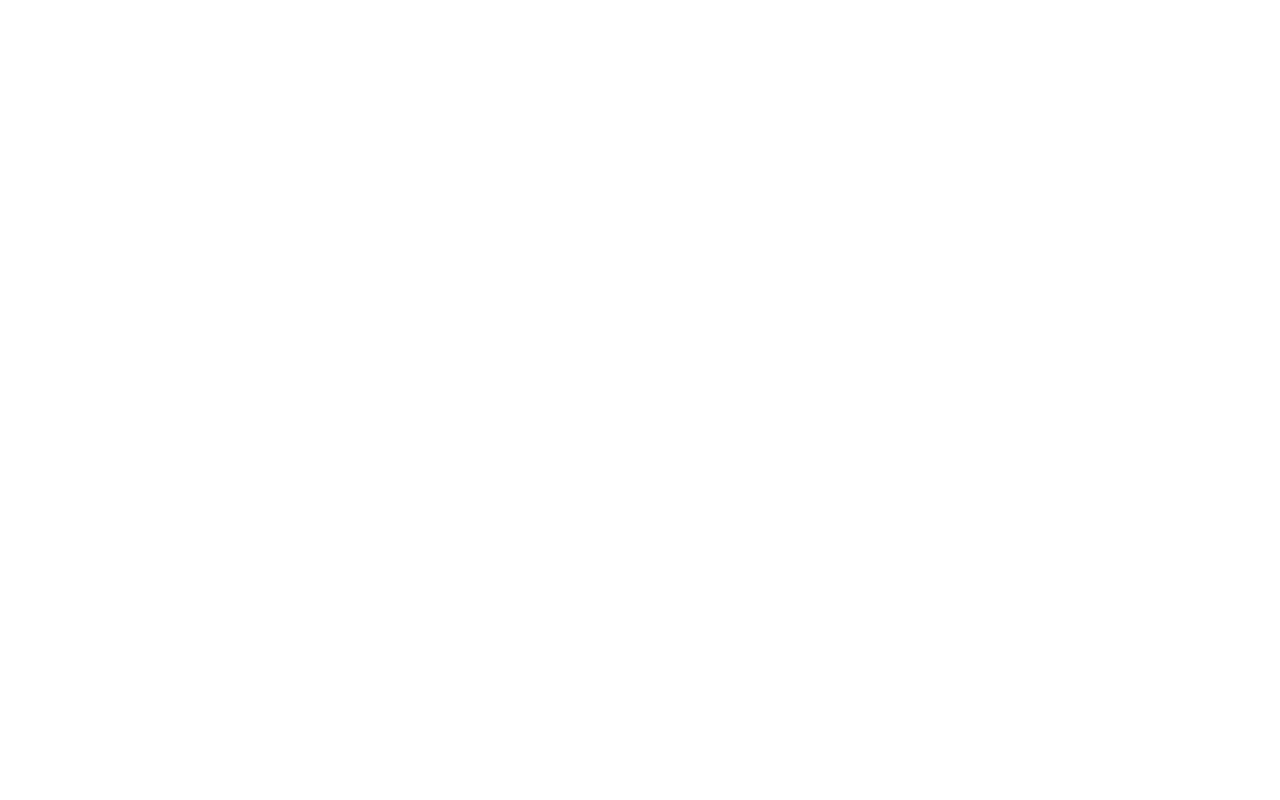
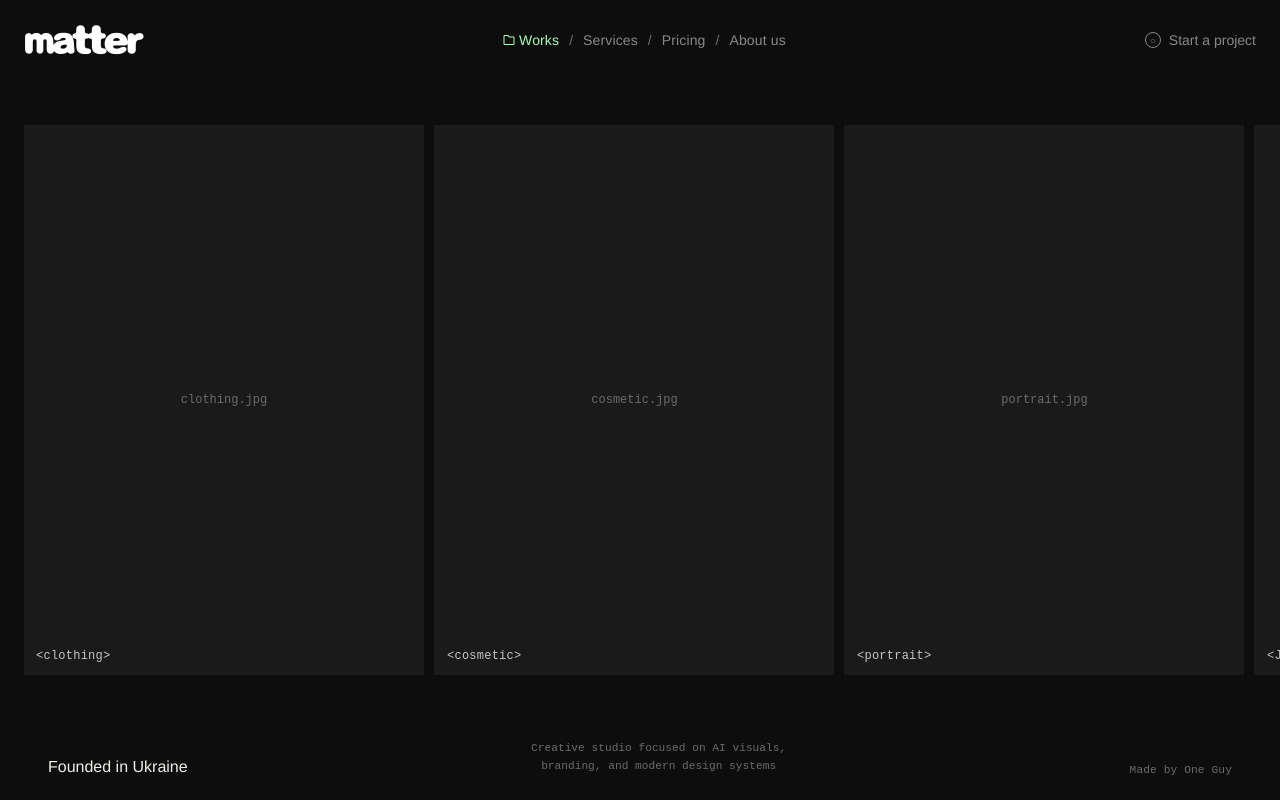
Before and after one commit to vvarvanksyi/matterstudio, a plain HTML site: page index.html in a window 1280 px wide. Drawn offline with Linux system fonts and the light colour scheme.

Commit message:
Hero html and basic css

```diff
--- /dev/null
+++ b/css/reset.css
@@ -0,0 +1,8 @@
+/* ─── RESET ─────────────────────────────────────────── */
+*,
+*::before,
+*::after {
+    box-sizing: border-box;
+    margin: 0;
+    padding: 0;
+}
--- a/css/style.css
+++ b/css/style.css
@@ -0,0 +1,255 @@
+/* ─── TOKENS ─────────────────────────────────────────── */
+
+:root{
+    --bg: #0d0d0d;
+    --text: #f0ede8;
+    --muted: #6b6b6b;
+
+    --gap: 24px;
+    --max-w: 1872px;
+
+    --font-sans: 'Helvetica Neue', Helvetica, Arial, sans-serif;
+    --font-mono: 'Courier New', Courier, monospace;
+
+    --nav-h: 56px;
+    -footer-h: 28px;
+}
+
+/* ─── BASE ───────────────────────────────────────────── */
+
+html{
+    font-size: 16px;
+    scroll-behavior: smooth;
+}
+
+body {
+    background-color: var(--bg);
+    color: var(--text);
+    font-family: var(--font-sans);
+    -webkit-font-smoothing: antialiased;
+    min-height: 100vh;
+}
+
+/* ─── CONTAINER ──────────────────────────────────────── */
+
+.container {
+    width: 100%;
+    max-width: var(--max-w);
+    margin-inline: auto;
+    padding-inline: var(--gap);
+}
+
+/* ─── NAV ────────────────────────────────────────────── */
+
+.nav {
+    position: fixed;
+    inset-block-start: 0;
+    inset-inline: 0;
+    z-index: 100;
+    height: var(--nav-h);
+    display: flex;
+    align-items: center;
+}
+
+.nav__inner{
+    width: 100%;
+    max-width: var(--max-w);
+    margin-inline: auto;
+    padding-inline: var(--gap);
+    padding-top: 24px;
+    display: flex;
+    align-items: center;
+    justify-content: space-between;
+}
+
+.nav__logo {
+    width: 120px;
+    height: 32px;
+    text-decoration: none;
+    display: flex;
+}
+
+.nav__menu {
+    display: flex;
+    align-items: center;
+    list-style: none;
+}
+
+.nav__menu li {
+    display: flex;
+    align-items: center;
+}
+
+.nav__menu li:not(:first-child)::before {
+    content: '/';
+    color: var(--muted);
+    margin-inline: 10px;
+    font-size: 0.875rem;
+}
+
+.nav__menu a {
+    color: var(--text);
+    text-decoration: none;
+    font-size: 0.875rem;
+    letter-spacing: 0.01em;
+    opacity: 0.55;
+    transition: opacity 0.2s;
+}
+
+.nav__menu a.is-active {
+    opacity: 1;
+    display: flex;
+    align-items: center;
+    gap: 4px;
+    color: #A8FDBA;
+    /* відступ між іконкою та Works */
+}
+
+.nav__menu a:hover {
+    opacity: 1;
+}
+
+.nav__icon {
+    display: inline-flex;
+    margin-right: 6px;
+    opacity: 0.6;
+}
+
+.nav__cta {
+    display: flex;
+    align-items: center;
+    gap: 8px;
+    color: var(--text);
+    text-decoration: none;
+    font-size: 0.875rem;
+    opacity: 0.55;
+    transition: opacity 0.2s;
+}
+
+.nav__cta:hover {
+    opacity: 1;
+}
+
+.nav__cta-icon {
+    width: 16px;
+    height: 16px;
+    border: 1px solid currentColor;
+    border-radius: 50%;
+    display: inline-flex;
+    align-items: center;
+    justify-content: center;
+    font-size: 0.6rem;
+    flex-shrink: 0;
+}
+
+/* ─── HERO GALLERY ───────────────────────────────────── */
+
+.hero {
+    position: fixed;
+    top: 50%;
+    left: 0;
+    right: 0;
+    transform: translateY(-50%);
+    padding-left: var(--gap);
+    display: flex;
+    align-items: center;
+    overflow: hidden;
+}
+
+.gallery {
+    display: flex;
+    gap: 10px;
+    overflow-x: auto;
+    scroll-snap-type: x mandatory;
+    -webkit-overflow-scrolling: touch;
+    scrollbar-width: none;
+}
+
+.gallery::-webkit-scrollbar {
+    display: none;
+}
+
+
+.gallery__item {
+    width: 400px;
+    height: 550px;
+    position: relative;
+    overflow: hidden;
+    flex-shrink: 0;
+    scroll-snap-align: start;
+}
+
+.gallery__item+.gallery__item {
+    border-left: 1px solid rgba(255, 255, 255, 0.06);
+}
+
+.gallery__item img {
+    width: 100%;
+    height: 100%;
+    object-fit: cover;
+    display: block;
+    transition: transform 0.6s cubic-bezier(0.25, 0.46, 0.45, 0.94);
+}
+
+.gallery__item:hover img {
+    transform: scale(1.04);
+}
+
+.gallery__label {
+    position: absolute;
+    bottom: 12px;
+    left: 12px;
+    font-family: var(--font-mono);
+    font-size: 0.75rem;
+    color: rgba(255, 255, 255, 0.75);
+    letter-spacing: 0.02em;
+    pointer-events: none;
+}
+
+.gallery__placeholder {
+    width: 100%;
+    height: 100%;
+    background-color: #1a1a1a;
+    display: flex;
+    align-items: center;
+    justify-content: center;
+    color: var(--muted);
+    font-size: 0.75rem;
+    font-family: var(--font-mono);
+}
+
+
+/* ─── FOOTER BAR ─────────────────────────────────────── */
+
+.footer-bar {
+    position: fixed;
+    bottom: 0;
+    left: 0;
+    right: 0;
+    padding-bottom: 24px;
+    padding-inline: var(--gap);
+}
+
+
+.footer-bar__inner {
+    display: flex;
+    align-items: flex-end;
+    justify-content: space-between;
+}
+
+footer-bar__left,
+.footer-bar__right {
+    font-family: var(--font-mono);
+    font-size: 0.7rem;
+    color: var(--muted);
+    letter-spacing: 0.01em;
+}
+
+.footer-bar__center {
+    text-align: center;
+    font-family: var(--font-mono);
+    font-size: 0.7rem;
+    color: var(--muted);
+    line-height: 1.6;
+    max-width: 380px;
+}
--- a/index.html
+++ b/index.html
@@ -3,10 +3,94 @@
 <head>
     <meta charset="UTF-8">
     <meta name="viewport" content="width=device-width, initial-scale=1.0">
-    <title>Document</title>
+    <title>Matter</title>
     <link rel="stylesheet" href="./css/style.css">
+    <link rel="stylesheet" href="./css/reset.css">
 </head>
 <body>
+    <header class="nav">
+        <div class="nav__inner">
+            <a href="/" class="nav__logo">
+                <img src="./img/Logo.png" alt="Matter" />
+            </a>
+            <nav aria-label="Головне меню">
+                <ul class="nav__menu">
+                <li>
+                    <a href="/works" class="is-active">
+                        <svg width="12" height="12" viewBox="0 0 12 12" fill="none" xmlns="http://www.w3.org/2000/svg">
+                            <path
+                                d="M11 3.00012V2.50012H6.5V2.00012H6V1.50012H5.5V1.00012H1V1.50012H0.5V10.5001H1V11.0001H11V10.5001H11.5V3.00012H11ZM10.5 10.0001H1.5V2.00012H5V2.50012H5.5V3.00012H6V3.50012H10.5V10.0001Z"
+                                fill="#A8FDBA" />
+                        </svg>
+                        Works
+                    </a>
+                </li>
+                    <li><a href="/services">Services</a></li>
+                    <li><a href="/pricing">Pricing</a></li>
+                    <li><a href="/about">About us</a></li>
+                </ul>
+            </nav>
+            <a href="/contact" class="nav__cta">
+                <span class="nav__cta-icon">○</span>
+                Start a project
+            </a>
+        </div>
+    </header>
+
+    <!-- HERO GALLERY -->
+    <main class="hero">
+        <div class="gallery">
+            <div class="gallery__item">
+                <!-- <img src="images/clothing.jpg" alt="Clothing" /> -->
+                <div class="gallery__placeholder">clothing.jpg</div>
+                <span class="gallery__label">&lt;clothing&gt;</span>
+            </div>
+            <div class="gallery__item">
+                <!-- <img src="images/cosmetic.jpg" alt="Cosmetic" /> -->
+                <div class="gallery__placeholder">cosmetic.jpg</div>
+                <span class="gallery__label">&lt;cosmetic&gt;</span>
+            </div>
+            <div class="gallery__item">
+                <!-- <img src="images/portrait.jpg" alt="Portrait" /> -->
+                <div class="gallery__placeholder">portrait.jpg</div>
+                <span class="gallery__label">&lt;portrait&gt;</span>
+            </div>
+            <div class="gallery__item">
+                <!-- <img src="images/jewerly.jpg" alt="Jewerly" /> -->
+                <div class="gallery__placeholder">jewerly.jpg</div>
+                <span class="gallery__label">&lt;Jewerly&gt;</span>
+            </div>
+            <div class="gallery__item">
+                <!-- <img src="images/accessories.jpg" alt="accessories" /> -->
+                <div class="gallery__placeholder">accessories.jpg</div>
+                <span class="gallery__label">&lt;accessories&gt;</span>
+            </div>
+            <div class="gallery__item">
+                <!-- <img src="images/underwear.jpg" alt="underwear" /> -->
+                <div class="gallery__placeholder">underwear.jpg</div>
+                <span class="gallery__label">&lt;underwear&gt;</span>
+            </div>
+            <div class="gallery__item">
+                <!-- <img src="images/<creative>.jpg" alt="<creative>" /> -->
+                <div class="gallery__placeholder">creative.jpg</div>
+                <span class="gallery__label">&lt;creative&gt;</span>
+            </div>
+        </div>
+    </main>
+
+    <!-- FOOTER BAR -->
+    <footer class="footer-bar">
+        <div class="container">
+            <div class="footer-bar__inner">
+                <span class="footer-bar__left">Founded in Ukraine</span>
+                <p class="footer-bar__center">
+                    Creative studio focused on AI visuals,<br>
+                    branding, and modern design systems
+                </p>
+                <span class="footer-bar__right">Made by One Guy</span>
+            </div>
+        </div>
+    </footer>
 
 </body>
 </html>
```
Also changed, not shown: fonts/CorporateACondPro-Regular.woff2 (added), fonts/GT-America-Mono-Regular-Trial.woff2 (added), icons/Folder.svg (added), img/Logo.png (added), 2 other files.
